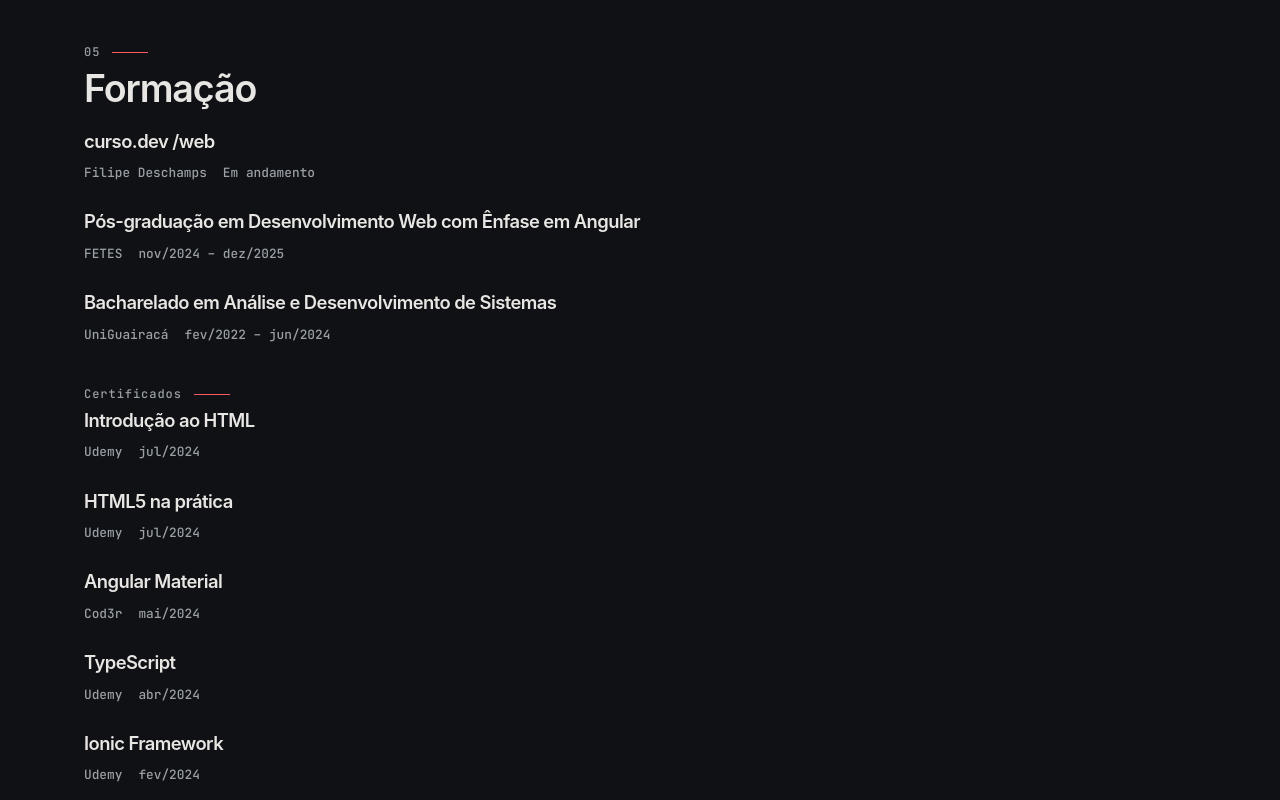
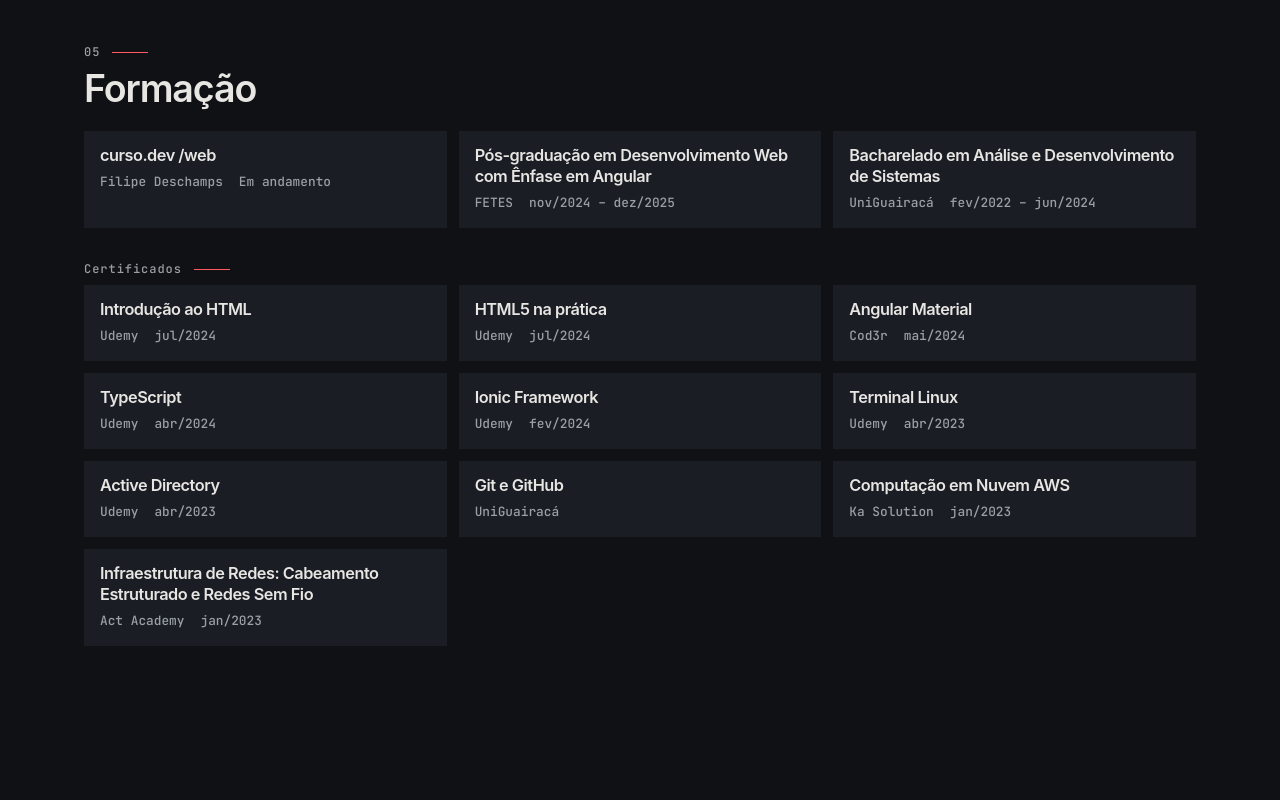
Before and after one commit to RicardoValus/Portfolio, an Angular app: page / in a window 1280 px wide. Shown: the part 5520-6320 px from the top of the page. Built offline with nearby package versions, Linux system fonts and the light colour scheme; a web font is replaced by a local one.

Commit message:
feat: coloca formação e certificados em colunas

```diff
--- a/src/app/components/education/education.html
+++ b/src/app/components/education/education.html
@@ -1,7 +1,7 @@
 <section class="section" id="formacao" appReveal>
   <p class="section-kicker">05</p>
   <h2 class="section-title">Formação</h2>
-  <ul class="education-list">
+  <ul class="education-list education-degrees">
     @for (entry of education; track entry.title) {
       <li>
         <h3>{{ entry.title }}</h3>
@@ -15,7 +15,7 @@
     }
   </ul>
   <p class="section-kicker certificates-kicker">Certificados</p>
-  <ul class="education-list">
+  <ul class="education-list certificate-list">
     @for (entry of certificates; track entry.title) {
       <li>
         <h3>{{ entry.title }}</h3>
--- a/src/styles/_motion-hover.scss
+++ b/src/styles/_motion-hover.scss
@@ -56,7 +56,9 @@
 }
 
 .education-list > li::before {
-  left: -0.7rem;
+  left: 0;
+  top: 0;
+  bottom: 0;
 }
 
 .facts li {
--- a/src/styles/_projects.scss
+++ b/src/styles/_projects.scss
@@ -121,19 +121,34 @@ mat-card.project-card {
 }
 
 .certificates-kicker {
-  margin-top: 2.5rem;
+  margin-top: 2rem;
 }
 
-.skill-groups,
-.education-list {
+.skill-groups {
   display: grid;
   gap: 1.75rem;
 }
 
-.skill-group h3,
-.education-list h3 {
+.skill-group h3 {
   margin-bottom: 0.7rem;
   font-size: 1.15rem;
+}
+
+.education-list {
+  display: grid;
+  gap: 0.75rem;
+}
+
+.education-list > li {
+  min-width: 0;
+  background: var(--color-surface);
+  padding: 0.9rem 1rem;
+}
+
+.education-list h3 {
+  margin-bottom: 0.35rem;
+  font-size: 1.02rem;
+  line-height: 1.3;
 }
 
 .contact-list {
@@ -199,6 +214,11 @@ mat-card.project-card {
   .project-grid.is-featured {
     grid-template-columns: repeat(2, minmax(0, 1fr));
   }
+
+  .education-degrees,
+  .certificate-list {
+    grid-template-columns: repeat(2, minmax(0, 1fr));
+  }
 }
 
 @media (min-width: 960px) {
@@ -239,6 +259,11 @@ mat-card.project-card {
   .project-grid.is-featured {
     grid-template-columns: repeat(2, minmax(0, 1fr));
   }
+
+  .education-degrees,
+  .certificate-list {
+    grid-template-columns: repeat(3, minmax(0, 1fr));
+  }
 }
 
 @media (prefers-reduced-motion: reduce) {
```
